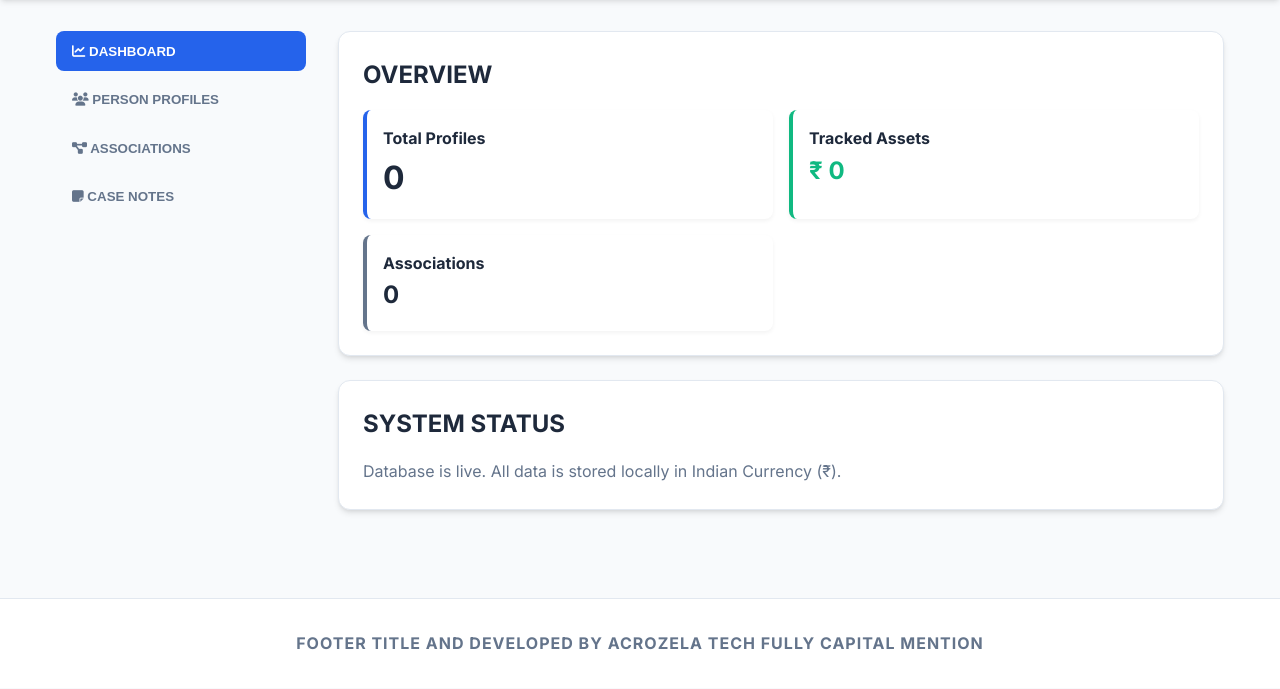
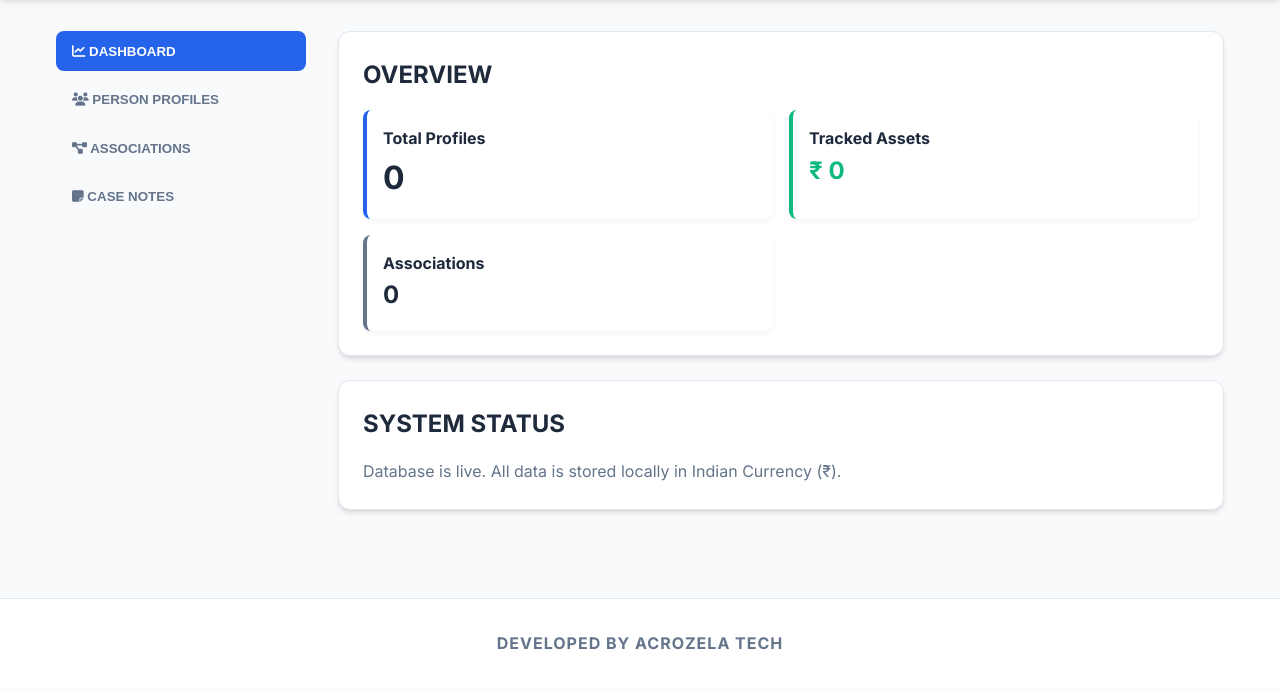
Before and after one commit to acrozela/ACROZELA-SUSPECT-PROFILE-MANAGER, a plain HTML site: page index.html in a window 1280 px wide. Shown: the part 65-754 px from the top of the page. Drawn offline with Linux system fonts and the light colour scheme.

Commit message:
Update footer text to remove unnecessary details INDEX.HTML

```diff
--- a/index.html
+++ b/index.html
@@ -361,7 +361,7 @@
 </div>
 
 <footer>
-    FOOTER TITLE AND DEVELOPED BY ACROZELA TECH FULLY CAPITAL MENTION
+   DEVELOPED BY ACROZELA TECH
 </footer>
 
 <script>
```
